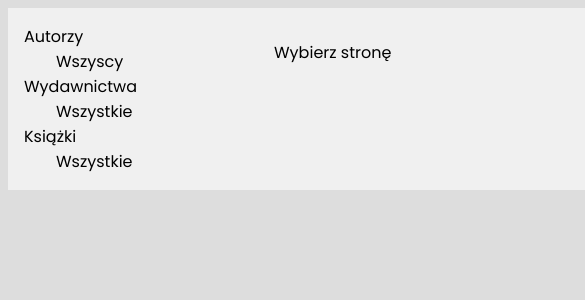
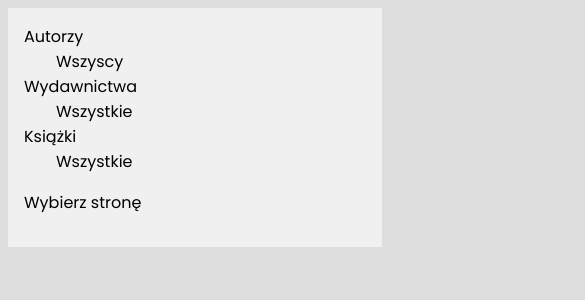
Before and after one commit to szewczukk/bookify, a React (Create React App) app: page / in a window 390 px wide. Shown: the top 300 px of the page, 585 px wide, since content can reach past the window. Built offline with nearby package versions, Linux system fonts and the light colour scheme.

Commit message:
Sites grid is now responsive

```diff
--- a/src/App.tsx
+++ b/src/App.tsx
@@ -15,15 +15,21 @@ const App = () => (
 export default App;
 
 const Wrapper = styled.div`
-	width: 1000px;
+	display: flex;
+	flex-direction: column;
+	width: 100%;
+
 	padding: 16px;
-	margin: 0 auto;
-	display: grid;
+	background-color: rgb(240, 240, 240);
 
-	grid-template-columns: 250px 1fr;
-	grid-template-rows: 1fr;
+	@media (min-width: 1000px) {
+		width: 1000px;
+		margin: 0 auto;
 
-	background-color: rgb(240, 240, 240);
+		display: grid;
+		grid-template-columns: 250px 1fr;
+		grid-template-rows: 1fr;
+	}
 `;
 
 const Global = createGlobalStyle`
```
